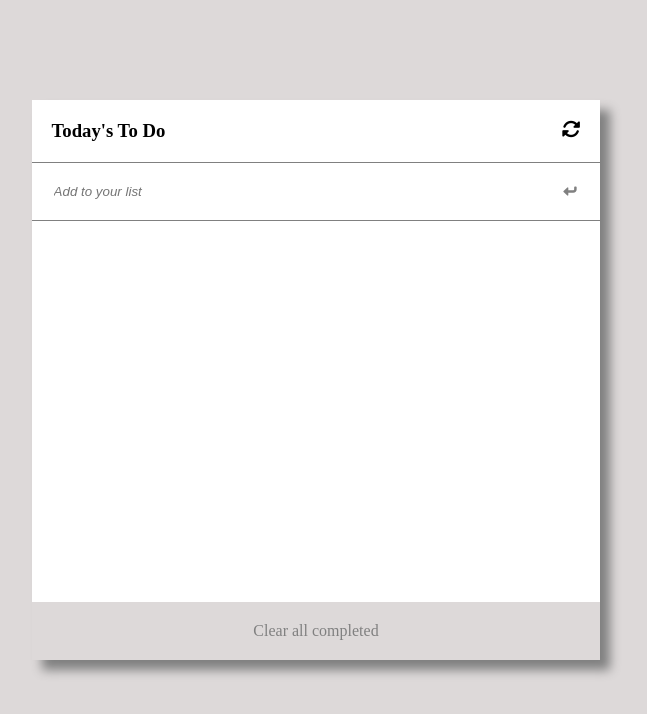
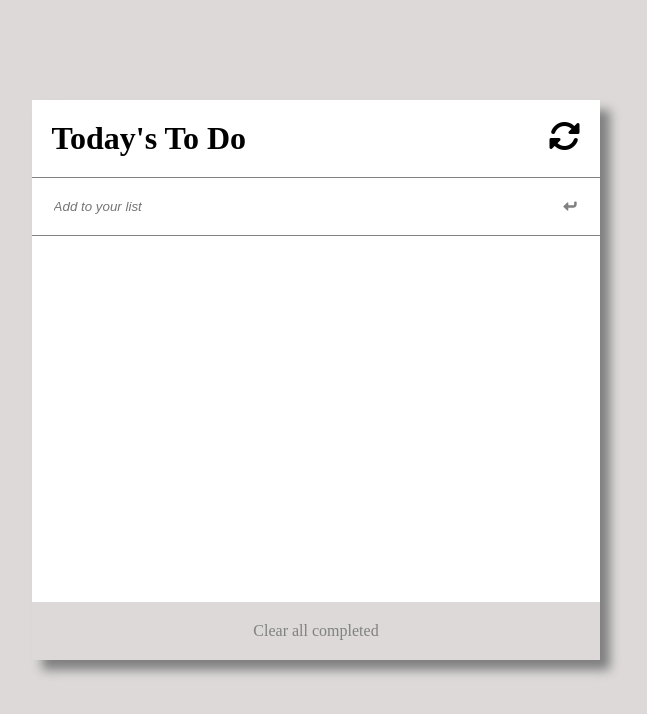
Before and after one commit to Adanzeakonobi/To-do-list-peerreview, a website built with webpack: page src/template.html in a window 1280 px wide. Shown: the whole page, without its empty margins (324-971 px from the left). Built offline with nearby package versions, Linux system fonts and the light colour scheme.

Commit message:
update linter errors and README.md file

```diff
--- a/package.json
+++ b/package.json
@@ -28,6 +28,7 @@
     "eslint-plugin-import": "^2.26.0",
     "hint": "^6.1.12",
     "html-webpack-plugin": "^5.5.0",
+    "jest": "^28.0.3",
     "style-loader": "^3.3.1",
     "stylelint": "^13.13.1",
     "stylelint-config-standard": "^21.0.0",
@@ -38,7 +39,6 @@
     "webpack-dev-server": "^4.8.1"
   },
   "dependencies": {
-    "jest": "^28.0.3",
     "jest-environment-jsdom": "^28.0.2",
     "lodash": "^4.17.21"
   }
--- a/src/template.html
+++ b/src/template.html
@@ -11,7 +11,7 @@
 </head>
 <body>
     <div id="title1">
-        <h3 class="main-header">Today's To Do<i class="fas fa-sync-alt"></i></h3>
+        <h1 class="main-header">Today's To Do<i class="fas fa-sync-alt"></i></h1>
         <form action="submit" class="main-header form">
             <input class="add-bar" type="text" required placeholder="Add to your list">
             <button class="enter"><i class="fas fa-level-down-alt"></i>
```
Also changed, not shown: README.md, dist/index.html, 2 other files.
